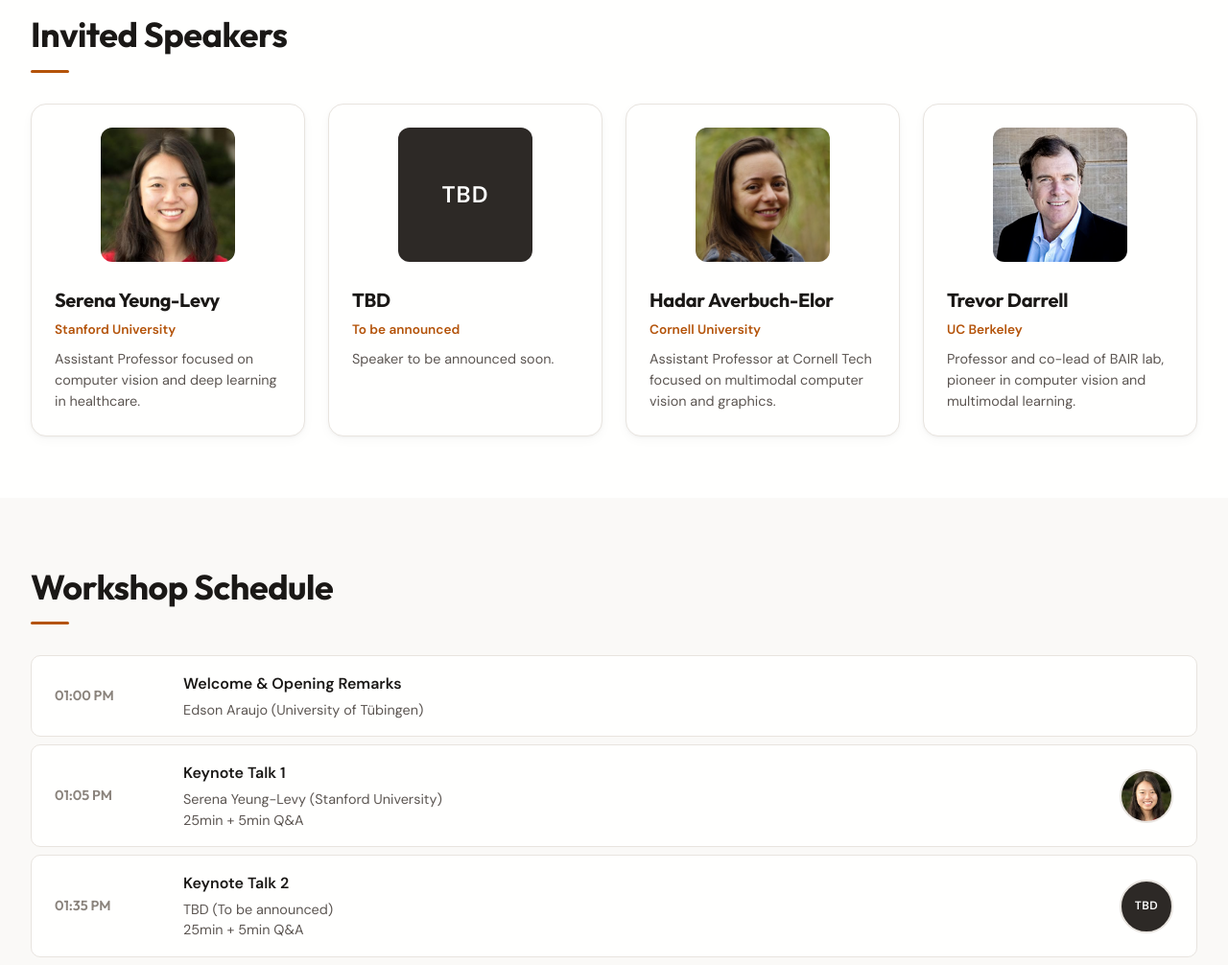
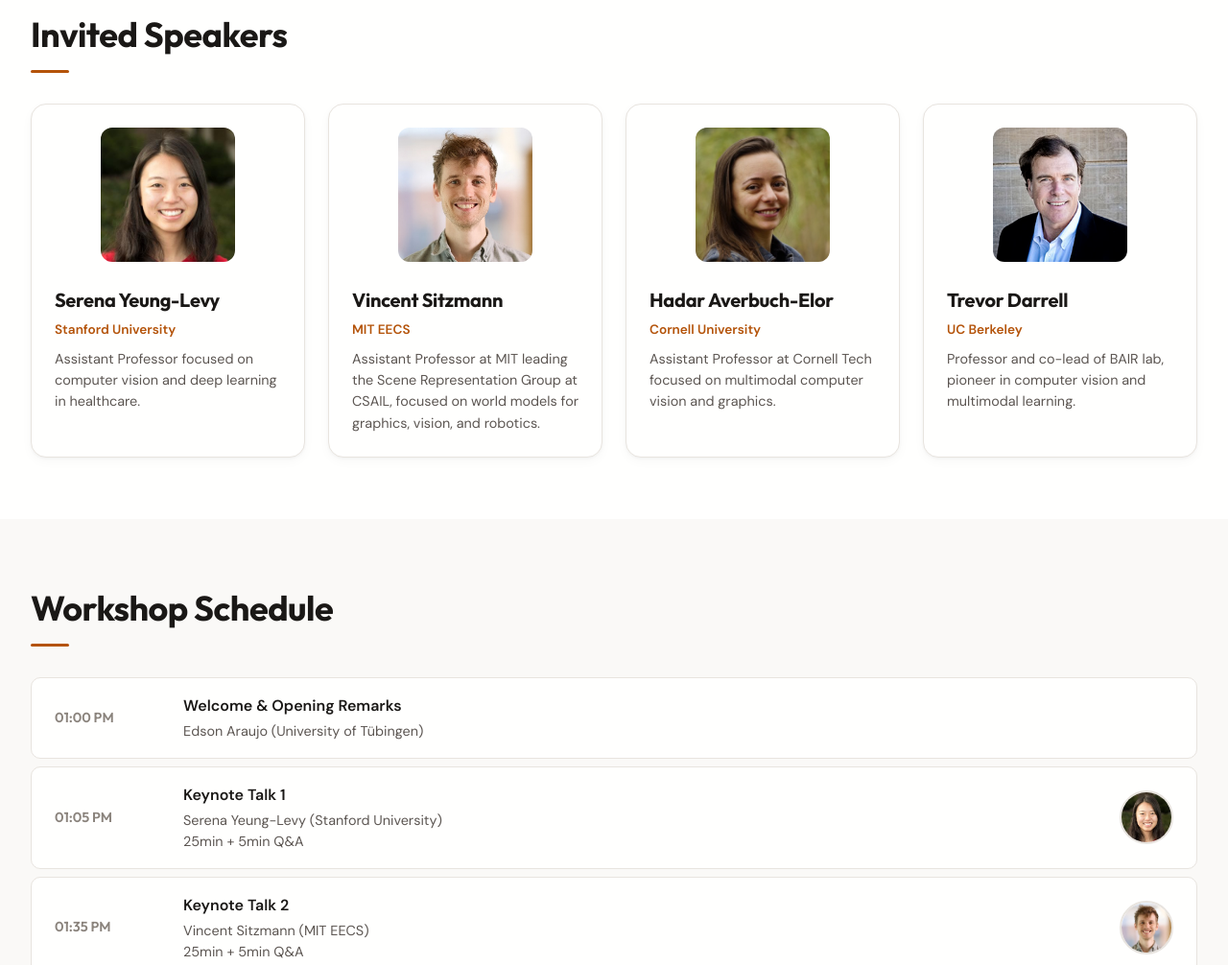
Before and after one commit to mmfm-workshop/mmfm-workshop.github.io, a website built with Vite: page index.html in a window 1280 px wide. Shown: the part 1240-2246 px from the top of the page at 96% size. Built offline with nearby package versions, Linux system fonts and the light colour scheme.

Commit message:
Confirm Vincent Sitzmann as the fourth keynote speaker
Replaces the TBD placeholder with Vincent Sitzmann (MIT EECS),
including his headshot, bio, and personal website link.

```diff
--- a/src/main.js
+++ b/src/main.js
@@ -7,12 +7,11 @@ const speakers = [
     image: "./public/assets/speakers/serena.jpg"
   },
   {
-    name: "TBD",
-    affiliation: "To be announced",
-    bio: "Speaker to be announced soon.",
-    link: null,
-    image: null,
-    tbd: true
+    name: "Vincent Sitzmann",
+    affiliation: "MIT EECS",
+    bio: "Assistant Professor at MIT leading the Scene Representation Group at CSAIL, focused on world models for graphics, vision, and robotics.",
+    link: "https://www.vincentsitzmann.com/",
+    image: "./public/assets/speakers/vincent.jpg"
   },
   {
     name: "Hadar Averbuch-Elor",
```
Also changed, not shown: flyer.html (+5 -3 lines), public/assets/speakers/vincent.jpg (added).
